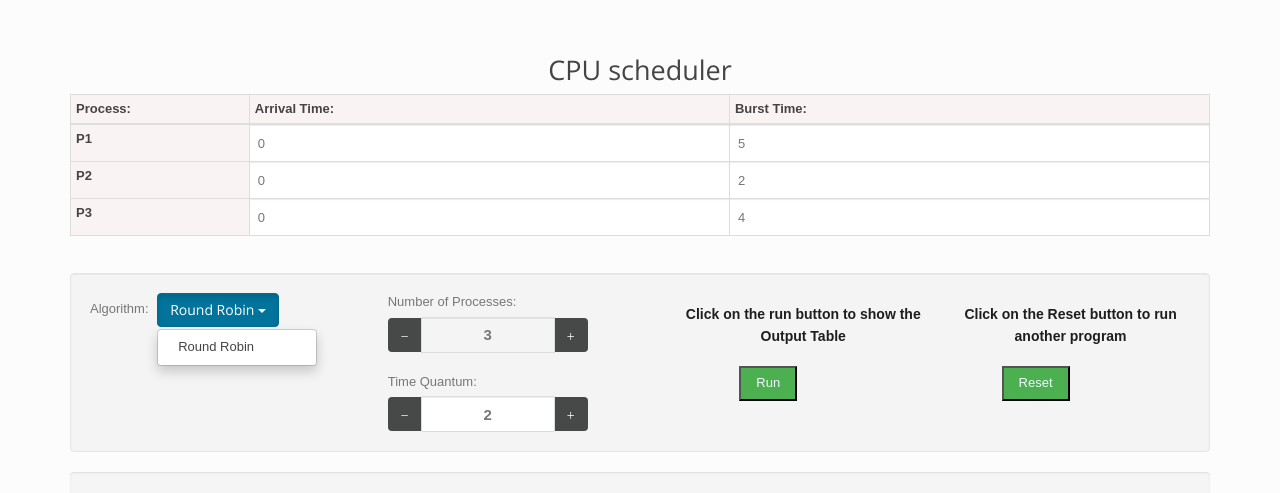
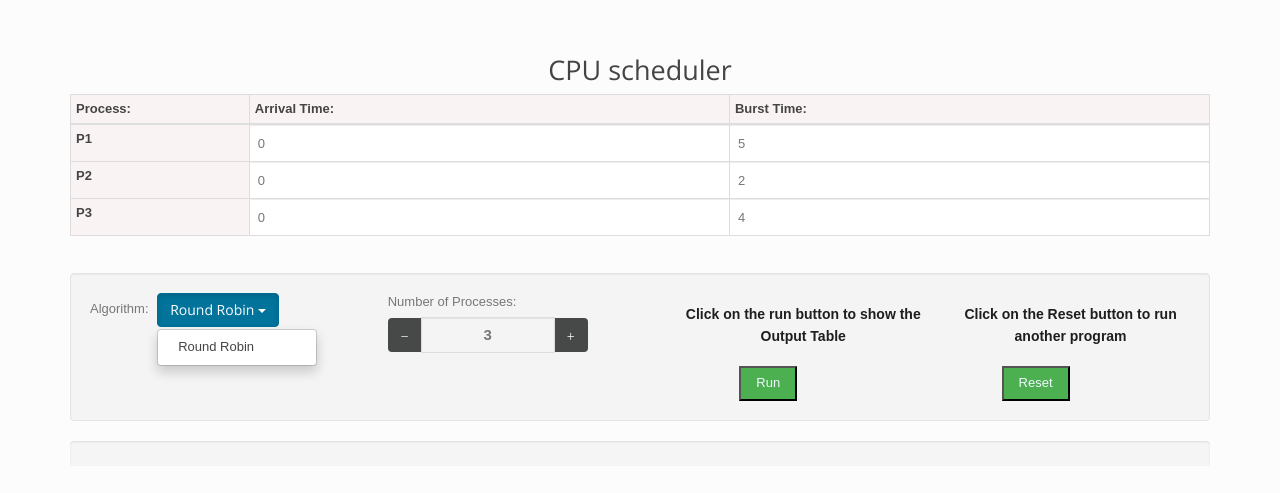
Before and after one commit to rajavat1/OS_Assignment1_Part2, a plain HTML site: page index.html in a window 1280 px wide. Shown: the top 493 px of the page. Drawn offline with nearby package versions, Linux system fonts and the light colour scheme.

Commit message:
repair index.html

```diff
--- a/index.html
+++ b/index.html
@@ -154,7 +154,7 @@
             </span>
           </div>
 
-          <div class="" id="solver_group">
+          <div class="hidden" id="solver_group">
             <div style="margin-top:20px; ">
               <label>Time Quantum:</label>
             </div>
```
